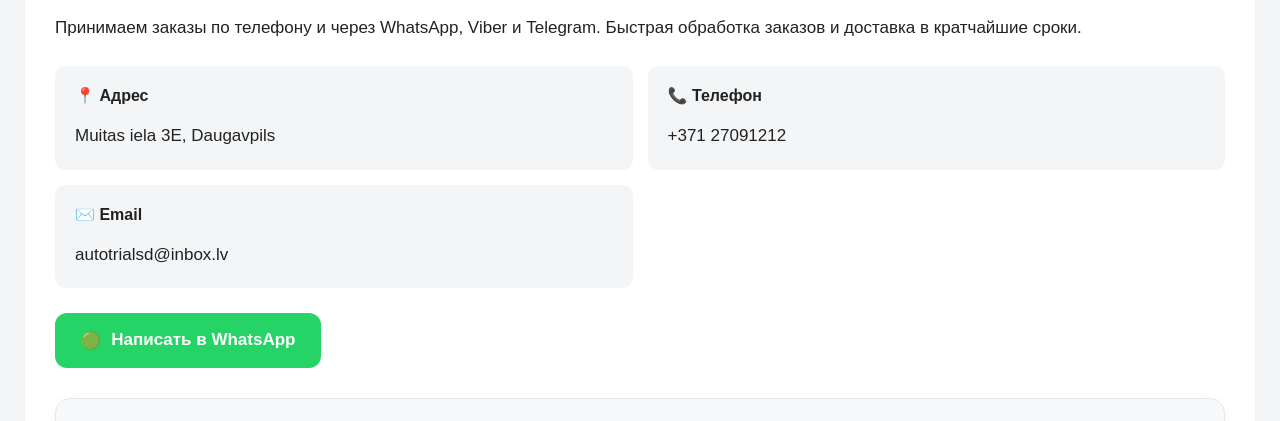
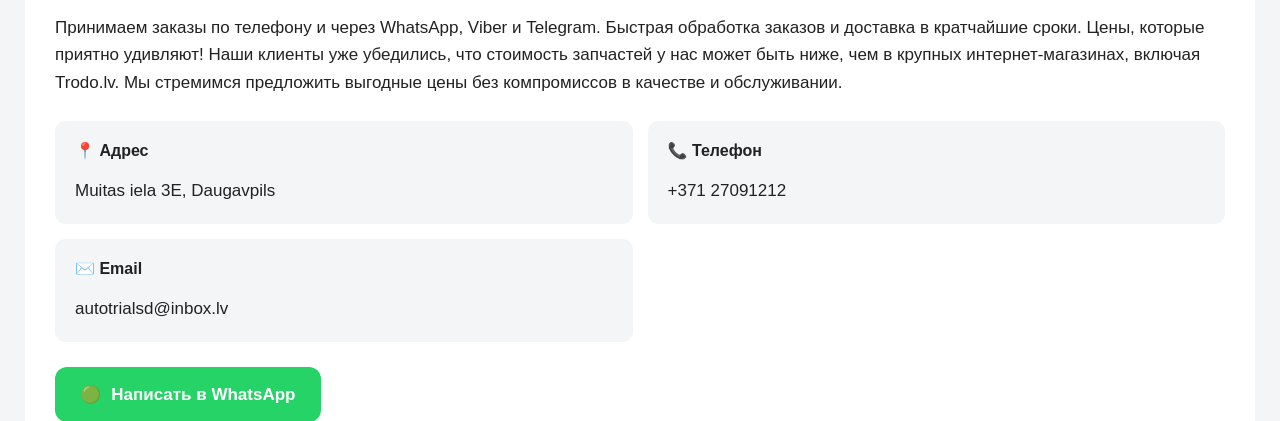
Before and after one commit to autodetalas/autodetalas, a plain HTML site: page index.html in a window 1280 px wide. Shown: the part 369-790 px from the top of the page. Drawn offline with Linux system fonts and the light colour scheme.

Commit message:
Update index.html

```diff
--- a/index.html
+++ b/index.html
@@ -369,7 +369,8 @@ AutoTriāls — магазин автозапчастей в Даугавпил
     data-ru="Принимаем заказы по телефону и через WhatsApp, Viber и Telegram. Быстрая обработка заказов и доставка в кратчайшие сроки."
     data-lv="Pasūtījumus pieņemam pa tālruni, WhatsApp, Viber un Telegram. Nodrošinām ātru pasūtījumu apstrādi un piegādi iespējami īsā laikā."
     data-en="Orders are accepted by phone, WhatsApp, Viber and Telegram. We ensure fast order processing and delivery in the shortest possible time.">
-Принимаем заказы по телефону и через WhatsApp, Viber и Telegram. Быстрая обработка заказов и доставка в кратчайшие сроки.
+Принимаем заказы по телефону и через WhatsApp, Viber и Telegram. Быстрая обработка заказов и доставка в кратчайшие сроки. Цены, которые приятно удивляют!
+Наши клиенты уже убедились, что стоимость запчастей у нас может быть ниже, чем в крупных интернет-магазинах, включая Trodo.lv. Мы стремимся предложить выгодные цены без компромиссов в качестве и обслуживании.
 </p>
 
 <!-- CONTACTS -->
```
